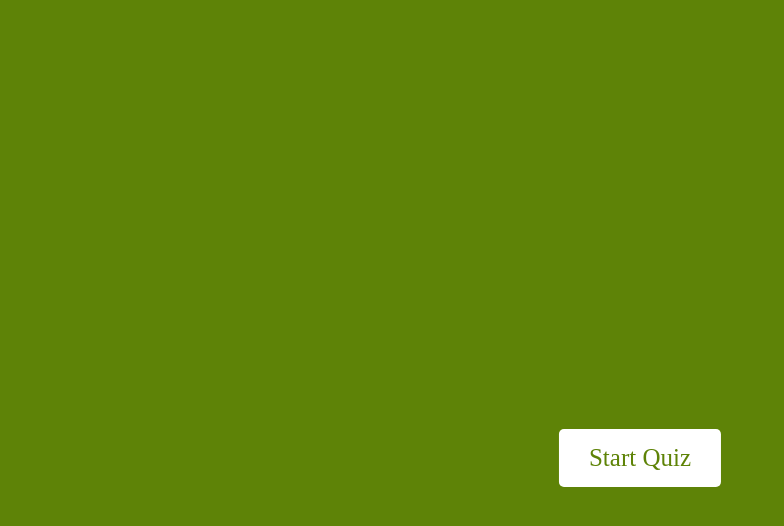
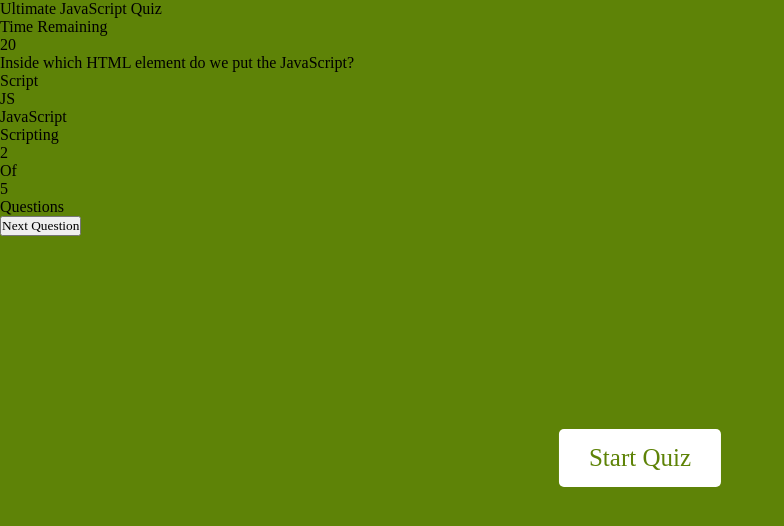
Before and after one commit to Trane7/Ultimate-quizer, a plain HTML site: page index.html in a window 1280 px wide. Shown: the whole page, without its empty margins (0-784 px from the left). Drawn offline with Linux system fonts and the light colour scheme.

Commit message:
added first question and timer

```diff
--- a/index.html
+++ b/index.html
@@ -29,5 +29,45 @@
         </div>
     </div>
 
+    <!-- Quiz Questions -->
+    <div class="quiz_box">
+        <header>
+            <div class="title">Ultimate JavaScript Quiz</div>
+            <div class="timer">
+                <div class="time_text">Time Remaining</div>
+                <div class="timer_sec">20</div>
+            </div>
+        </header>
+        <section>
+            <div class="que_text">
+                <span>Inside which HTML element do we put the JavaScript?</span>
+            </div>
+            <div class="option_list">
+                <div class="option">
+                    <span>Script</span>
+                    <div class="icon tick"><i class="fas fa-check"></i></div>
+                </div>
+                <div class="option">
+                    <span>JS</span>
+                    <div class="icon cross"><i class="fas fa-times"></i></div>
+                </div>
+                <div class="option">
+                    <span>JavaScript</span>
+                </div>
+                <div class="option">
+                    <span>Scripting</span>
+                </div>
+            </div>
+        </section>
+
+        <!-- Quiz Questions Footer -->
+        <footer>
+            <div class="total_que">
+                <span><p>2</p><p>Of</p><p>5</p>Questions</span>
+            </div>
+            <button class="next-btn">Next Question</button>
+        </footer>
+    </div>
+
 </body>
 </html>
```
